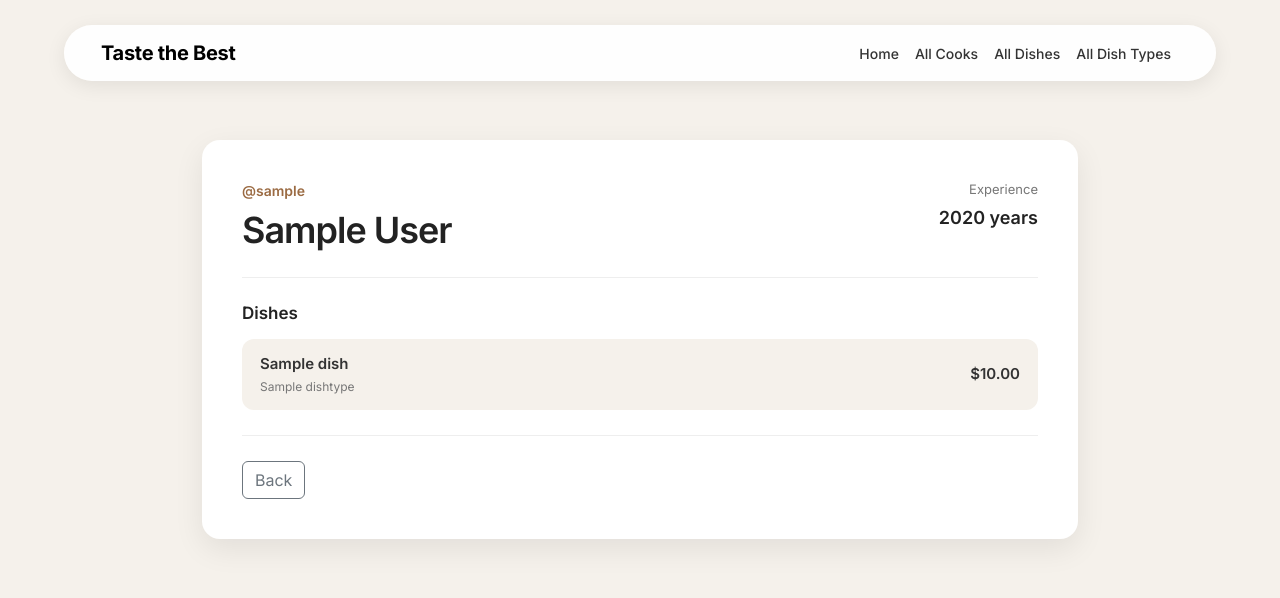
After one commit to GGZahar1/Restaurant-kitchen-service, a Django app: page /cooks/1/ in a window 1280 px wide. The commit adds this page. Shown: the top 598 px of the page. Run offline with Django 5.2, Linux system fonts and the light colour scheme; tables that the repository leaves empty hold one stand-in row (values such as "Sample post").

Commit message:
Add detail pages for cooks and dishes

```diff
--- a/kitchen/urls.py
+++ b/kitchen/urls.py
@@ -1,11 +1,13 @@
 from django.urls import path
-from .views import index, CookListView, DishTypeListView, DishListView
+from .views import index, CookListView, DishTypeListView, DishListView, DishDetailView, CookDetailView
 
 urlpatterns = [
     path("", index, name="home"),
     path("cooks/", CookListView.as_view(), name="cook-list"),
     path("dish_types/", DishTypeListView.as_view(), name="dish-type-list"),
     path("dishes/", DishListView.as_view(), name="dish-list"),
+    path("dishes/<int:pk>/", DishDetailView.as_view(), name="dish-detail"),
+    path("cooks/<int:pk>/", CookDetailView.as_view(), name="cook-detail")
 ]
 
 app_name = "kitchen"
--- a/kitchen/views.py
+++ b/kitchen/views.py
@@ -32,3 +32,15 @@ class DishListView(generic.ListView):
     model = Dish
     paginate_by = 6
     template_name = "kitchen/dish-list.html"
+
+
+class DishDetailView(generic.DetailView):
+    model = Dish
+    template_name = "kitchen/dish-detail.html"
+    queryset = Dish.objects.select_related("dish_type").prefetch_related("cooks")
+
+
+class CookDetailView(generic.DetailView):
+    model = Cook
+    queryset = Cook.objects.prefetch_related("dishes")
+    template_name = "kitchen/cook-detail.html"
--- a/static/css/styles.css
+++ b/static/css/styles.css
@@ -400,3 +400,232 @@ body {
 .dish-details:hover {
   color: #70492d;
 }
+
+/* Dish Detail */
+
+.dish-detail-page {
+  padding-top: 140px;
+  padding-bottom: 60px;
+  max-width: 900px;
+}
+
+.dish-detail-card {
+  background-color: #fff;
+  border-radius: 18px;
+  padding: 40px;
+
+  box-shadow: 0 10px 30px rgba(0, 0, 0, 0.08);
+}
+
+.dish-detail-header {
+  display: flex;
+  justify-content: space-between;
+  align-items: flex-start;
+
+  padding-bottom: 25px;
+  border-bottom: 1px solid #eee;
+}
+
+.dish-detail-type {
+  color: #9b6b43;
+  font-size: 14px;
+  font-weight: 600;
+
+  margin-bottom: 8px;
+}
+
+.dish-detail-header h1 {
+  font-size: 36px;
+  font-weight: 600;
+  letter-spacing: -1px;
+
+  margin: 0;
+}
+
+.dish-detail-price {
+  font-size: 25px;
+  font-weight: 700;
+}
+
+.dish-detail-section {
+  padding: 25px 0;
+  border-bottom: 1px solid #eee;
+}
+
+.dish-detail-section h2 {
+  font-size: 17px;
+  font-weight: 600;
+
+  margin-bottom: 12px;
+}
+
+.dish-detail-section p {
+  color: #777;
+  font-size: 14px;
+  line-height: 1.7;
+
+  margin: 0;
+}
+
+
+/* Cooks */
+
+.dish-cooks {
+  display: flex;
+  flex-wrap: wrap;
+  gap: 10px;
+}
+
+.dish-cook {
+  background-color: #f5f1eb;
+  color: #333;
+
+  padding: 8px 14px;
+  border-radius: 20px;
+
+  font-size: 14px;
+  font-weight: 500;
+
+  text-decoration: none;
+}
+
+.dish-cook:hover {
+  color: #9b6b43;
+}
+
+
+/* Actions */
+
+.dish-detail-actions {
+  display: flex;
+  justify-content: space-between;
+
+  padding-top: 25px;
+}
+
+/* Cook Detail */
+
+.cook-detail-page {
+  padding-top: 140px;
+  padding-bottom: 60px;
+  max-width: 900px;
+}
+
+.cook-detail-card {
+  background-color: #fff;
+  border-radius: 18px;
+  padding: 40px;
+
+  box-shadow: 0 10px 30px rgba(0, 0, 0, 0.08);
+}
+
+.cook-detail-header {
+  display: flex;
+  justify-content: space-between;
+  align-items: flex-start;
+
+  padding-bottom: 25px;
+  border-bottom: 1px solid #eee;
+}
+
+.cook-detail-username {
+  color: #9b6b43;
+  font-size: 14px;
+  font-weight: 600;
+
+  margin-bottom: 8px;
+}
+
+.cook-detail-header h1 {
+  font-size: 36px;
+  font-weight: 600;
+  letter-spacing: -1px;
+
+  margin: 0;
+}
+
+.cook-detail-experience {
+  display: flex;
+  flex-direction: column;
+  text-align: right;
+}
+
+.cook-detail-experience span {
+  color: #777;
+  font-size: 13px;
+  margin-bottom: 4px;
+}
+
+.cook-detail-experience strong {
+  font-size: 18px;
+  font-weight: 600;
+}
+
+
+/* Dishes */
+
+.cook-detail-section {
+  padding: 25px 0;
+  border-bottom: 1px solid #eee;
+}
+
+.cook-detail-section h2 {
+  font-size: 17px;
+  font-weight: 600;
+  margin-bottom: 15px;
+}
+
+.cook-dishes {
+  display: flex;
+  flex-direction: column;
+  gap: 10px;
+}
+
+.cook-dish {
+  display: flex;
+  align-items: center;
+  justify-content: space-between;
+
+  background-color: #f5f1eb;
+
+  padding: 14px 18px;
+  border-radius: 12px;
+
+  color: #333;
+  text-decoration: none;
+
+  transition: 0.2s ease;
+}
+
+.cook-dish:hover {
+  transform: translateX(4px);
+  color: #9b6b43;
+}
+
+.cook-dish div {
+  display: flex;
+  flex-direction: column;
+}
+
+.cook-dish strong {
+  font-size: 15px;
+  font-weight: 600;
+}
+
+.cook-dish div span {
+  color: #777;
+  font-size: 12px;
+  margin-top: 3px;
+}
+
+.cook-dish-price {
+  font-size: 15px;
+  font-weight: 600;
+}
+
+
+/* Actions */
+
+.cook-detail-actions {
+  padding-top: 25px;
+}
--- a/templates/includes/navbar.html
+++ b/templates/includes/navbar.html
@@ -1,7 +1,7 @@
 <nav class="navbar navbar-expand-lg main-navbar">
   <div class="container">
 
-    <a class="navbar-brand fw-bold" href="#">
+    <a class="navbar-brand fw-bold" href="{% url "kitchen:home" %}">
       Taste the Best
     </a>
 
--- /dev/null
+++ b/templates/kitchen/cook-detail.html
@@ -0,0 +1,62 @@
+{% extends "base.html" %}
+
+{% block title %}
+  {{ cook.first_name }} {{ cook.last_name }}
+{% endblock %}
+
+{% block content %}
+  <div class="container cook-detail-page">
+    <div class="cook-detail-card">
+      <div class="cook-detail-header">
+        <div>
+          <p class="cook-detail-username">
+            @{{ cook.username }}
+          </p>
+          <h1>
+            {{ cook.first_name }} {{ cook.last_name }}
+          </h1>
+        </div>
+        <div class="cook-detail-experience">
+          <span>Experience</span>
+          <strong>
+            {{ cook.years_of_experience }} years
+          </strong>
+        </div>
+      </div>
+      <div class="cook-detail-section">
+        <h2>Dishes</h2>
+        <div class="cook-dishes">
+          {% for dish in cook.dishes.all %}
+            <a
+              href="{% url 'kitchen:dish-detail' pk=dish.pk %}"
+              class="cook-dish"
+            >
+              <div>
+                <strong>{{ dish.name }}</strong>
+                <span>
+                  {{ dish.dish_type.name }}
+                </span>
+              </div>
+              <span class="cook-dish-price">
+                ${{ dish.price }}
+              </span>
+            </a>
+          {% empty %}
+            <p>
+              This cook has no dishes yet.
+            </p>
+          {% endfor %}
+        </div>
+      </div>
+      <div class="cook-detail-actions">
+        <a
+          href="{% url 'kitchen:cook-list' %}"
+          class="btn btn-outline-secondary"
+        >
+          Back
+        </a>
+      </div>
+    </div>
+  </div>
+
+{% endblock %}
--- a/templates/kitchen/cook-list.html
+++ b/templates/kitchen/cook-list.html
@@ -38,7 +38,7 @@
               </strong>
             </div>
 
-            <a href="#" class="cook-details">
+            <a href="{% url "kitchen:cook-detail" cook.id %}" class="cook-details">
               View details →
             </a>
 
```
Also changed, not shown: templates/kitchen/dish-detail.html (added, +72 -0 lines), templates/kitchen/dish-list.html (+1 -21 lines).
